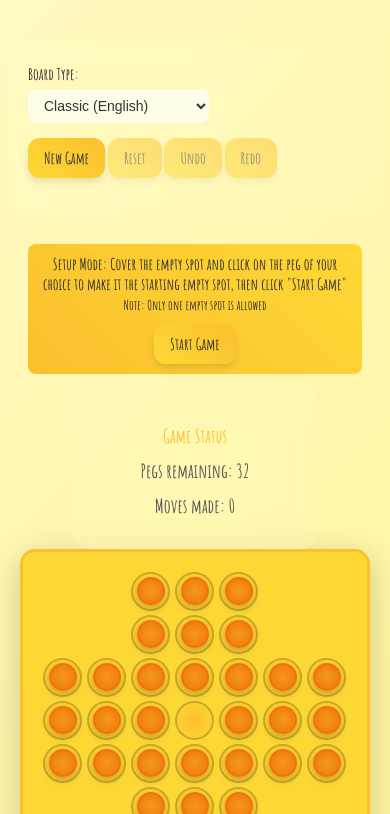
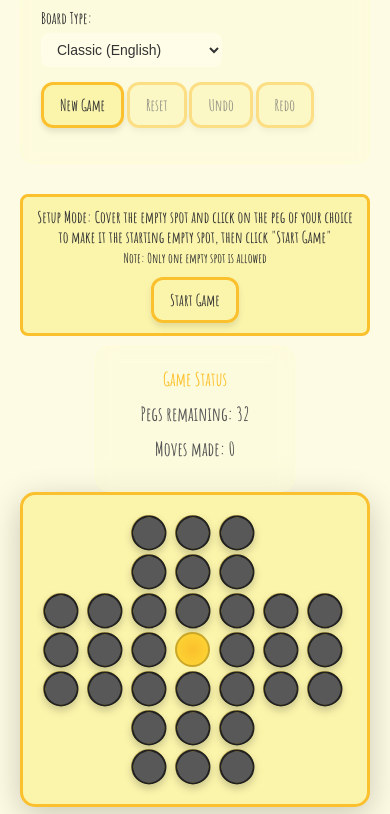
Before and after one commit to kangankhanke/Peg-Solitaire, a plain HTML site: page index.html in a window 390 px wide. Shown: the part 135-949 px from the top of the page. Drawn offline with Linux system fonts and the light colour scheme.

Commit message:
Changed peg color and increased size

```diff
--- a/script.js
+++ b/script.js
@@ -398,7 +398,7 @@ getBoardLayout(type) {
 
                 if (this.pegCount === 1) {
                     this.gameState = 'won';
-                    this.gameStatusDiv.innerHTML = '<div class="win-message"> Congratulations! You managed to put the last peg in the initially empty hole 🎉</div>';
+                    this.gameStatusDiv.innerHTML = '<div class="win-message"> Congratulations! </div>';
                 } else if (!this.hasValidMoves()) {
                     this.gameState = 'lost';
                     this.gameStatusDiv.innerHTML = '<div style="background: linear-gradient(45deg,rgba(255, 107, 107, 0),rgba(238, 90, 36, 0)); color: black; padding: 15px; border-radius: 10px; margin-top: 10px;">No more moves available. Game over!</div>';
--- a/style.css
+++ b/style.css
@@ -1,6 +1,4 @@
-
-    <style>
-        * {
+* {
             margin: 0;
             padding: 0;
             box-sizing: border-box;
@@ -8,7 +6,7 @@
 
         body {
             font-family: 'Amatic SC', cursive;
-            background: linear-gradient(135deg, #fff9c4 0%, #fff59d 100%);
+            background: linear-gradient(135deg, #fdfbe3 0%, #fdfbe3 100%);
             min-height: 100vh;
             display: flex;
             flex-direction: column;
@@ -62,9 +60,8 @@
 
         button {
             padding: 10px 16px;
-            border: none;
             border-radius: 12px;
-            background: linear-gradient(45deg, #fdd835, #fbc02d);
+            background: linear-gradient(45deg, #fbf5ac, #fbf5ac);
             color: #333;
             font-size: 16px;
             font-weight: 600;
@@ -72,6 +69,7 @@
             cursor: pointer;
             box-shadow: 0 4px 6px rgba(0, 0, 0, 0.1);
             transition: all 0.25s ease;
+            border: 3px solid #fbc02d;
         }
 
         button:hover {
@@ -94,7 +92,7 @@
         }
 
         .board {
-            background: #fdd835;
+            background: #fbf5ac;
             padding: 20px;
             border-radius: 15px;
             box-shadow: 0 8px 32px rgba(0,0,0,0.2);
@@ -133,7 +131,7 @@
         }
 
         .cell.peg {
-            background: radial-gradient(circle, #fbc02d 0%, #fdd835 100%);
+            background: radial-gradient(circle, #fbc02d 0%, #fff082 100%);
             border: 2px solid rgba(0, 0, 0, 0.2);
             cursor: pointer;
             position: relative;
@@ -142,11 +140,11 @@
         .cell.peg::before {
             content: '';
             position: absolute;
-            width: 28px;
-            height: 28px;
+            width: 35px;
+            height: 35px;
             border-radius: 50%;
-            background: radial-gradient(circle, #ef740a8a 0%, #ef740a 100%);
-            border: 2px solid #ef740a;
+            background: radial-gradient(circle, #585858 0%, #585858 100%);
+            border: 2px solid #212121;
             box-shadow: 0 4px 8px rgba(0,0,0,0.2);
             transition: all 0.3s ease;
             top: 50%;
@@ -224,13 +222,14 @@
         }
 
         .setup-mode {
-            background: linear-gradient(45deg, #fbc02d, #fdd835);
+            background: linear-gradient(45deg, #fbf5ac, #fbf5ac);
             color: #333;
             padding: 10px;
             border-radius: 8px;
             margin-bottom: 10px;
             text-align: center;
             font-weight: bold;
+            border: 3px solid #fbc02d;
         }
 
         .rectangular-controls {
@@ -240,7 +239,7 @@
             margin-top: 10px;
         }
 
-        /* Triangle board styles */
+        /* Triangle board styles - Updated to match other boards */
         .triangle-board {
             margin: 0 auto;
             position: relative;
@@ -264,11 +263,11 @@
         }
 
         .hole .peg {
-            width: 34px;
-            height: 34px;
+            width: 44px;
+            height: 44px;
             border-radius: 50%;
-            background: radial-gradient(circle, #ef740a8a 0%, #ef740a 100%);
-            border: 2px solid #ef740a;
+            background: radial-gradient(circle, #0a0a0a 0%, #060606 100%);
+            border: 2px solid #020202;
             cursor: pointer;
             transition: all 0.3s ease;
             box-shadow: 0 4px 8px rgba(0,0,0,0.2);
@@ -300,7 +299,7 @@
             border-color: #00e676 !important;
             box-shadow: 0 0 10px rgba(0, 230, 118, 0.6) !important;
             animation: pulse 1s infinite;
-            background: radial-gradient(circle, #81c784, #4caf5#);
+            background: radial-gradient(circle, #81c784, #4caf50);
         }
 
         .hole.invalid-move {
@@ -319,8 +318,8 @@
             }
 
             .cell.peg::before {
-                width: 24px;
-                height: 24px;
+                width: 31px;
+                height: 31px;
             }
 
             .hole {
@@ -329,8 +328,8 @@
             }
 
             .hole .peg {
-                width: 30px;
-                height: 30px;
+                width: 38px;
+                height: 38px;
             }
 
             .controls {
@@ -347,4 +346,4 @@
                 white-space: normal;
                 text-align: center;
             }
-        }</style>
+        }
```
